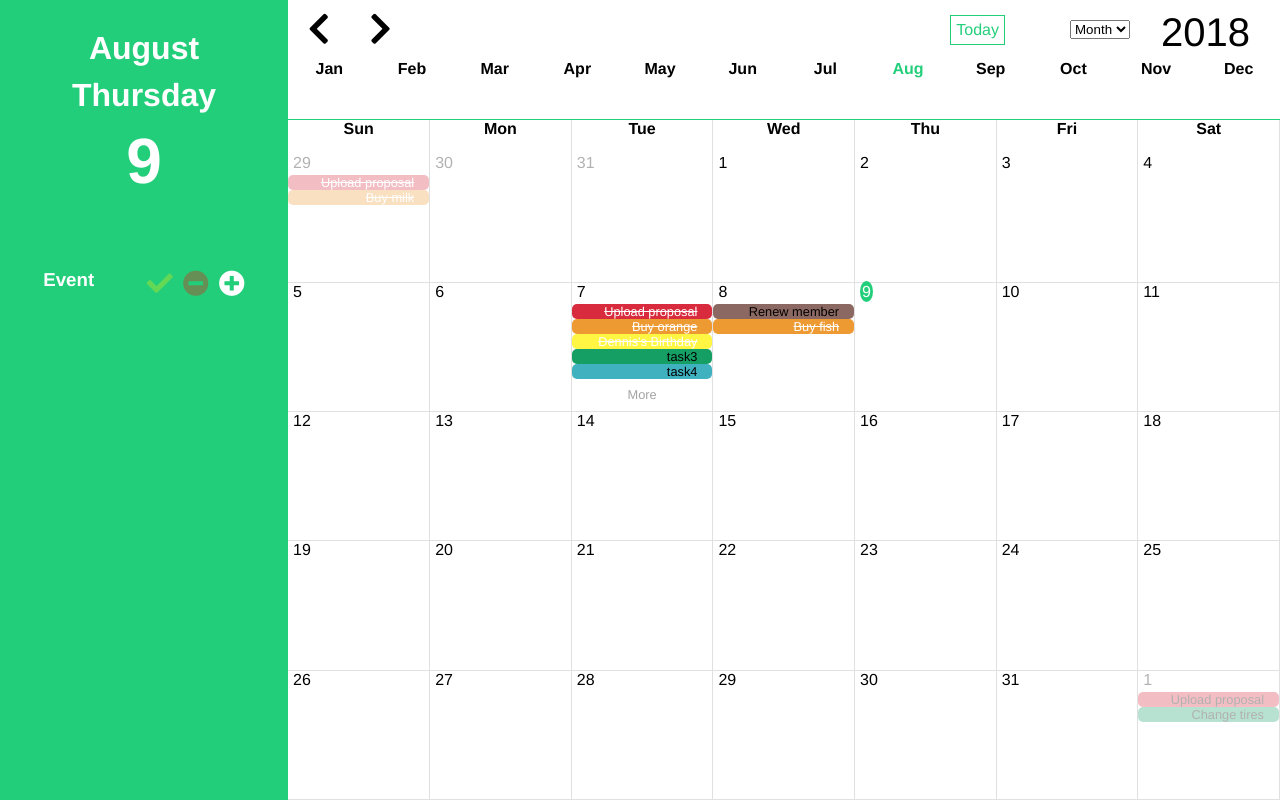
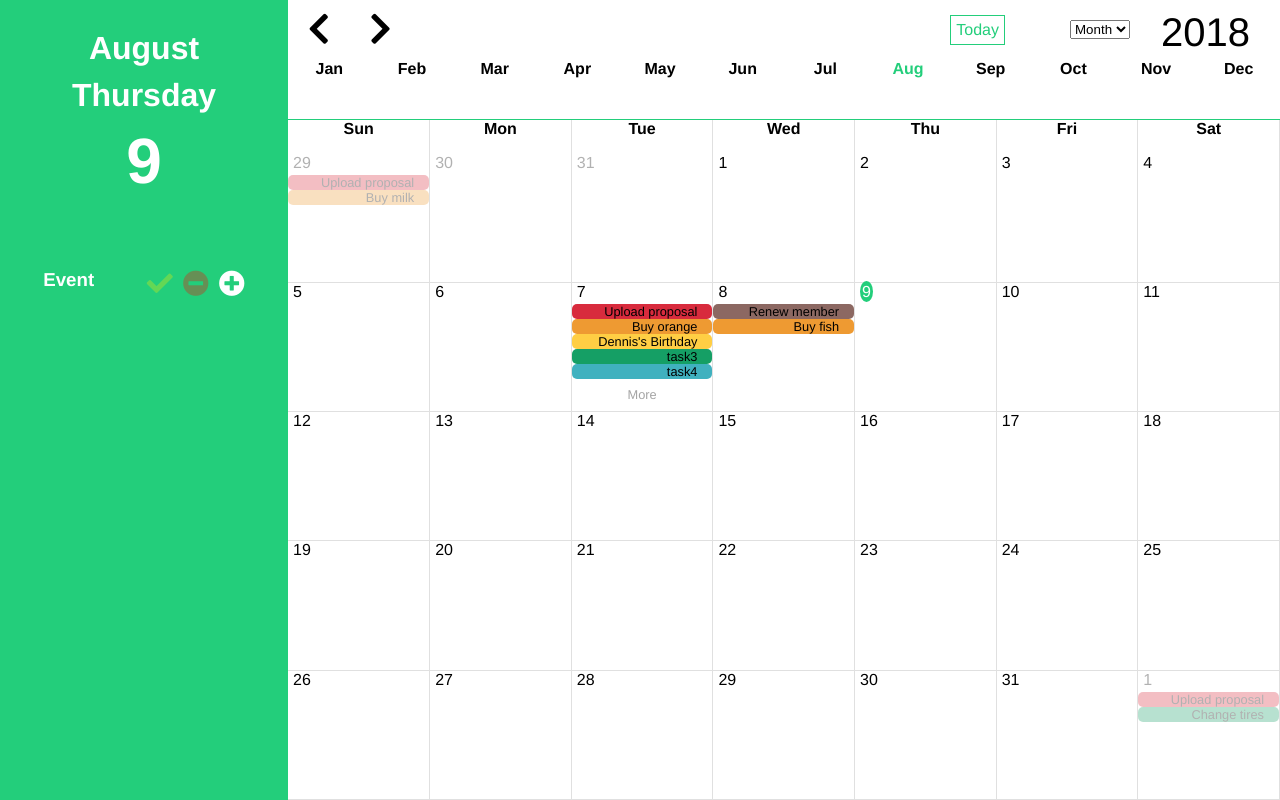
Before and after one commit to rosethorn999/calendar, a Vue app: page / in a window 1280 px wide. Built offline with nearby package versions, Linux system fonts and the light colour scheme.

Commit message:
ALEX建議Calendar顏色修正和doneEvnet位置修正

```diff
--- a/src/assets/colors.json
+++ b/src/assets/colors.json
@@ -1,7 +1,7 @@
 [
   "D82B3D",
   "EE9A32",
-  "FFF543",
+  "FFCE44",
   "159F65",
   "40B1BF",
   "38B0E6",
--- a/src/components/Calendar.vue
+++ b/src/components/Calendar.vue
@@ -241,10 +241,10 @@ table {
       border-radius: 5px;
       padding: 0px 15px;
       text-align: end;
-    }
-    .doneEvnet {
-      text-decoration: line-through;
-      color: white;
+      .doneEvnet {
+        text-decoration: line-through;
+        color: white;
+      }
     }
   }
 }
```
